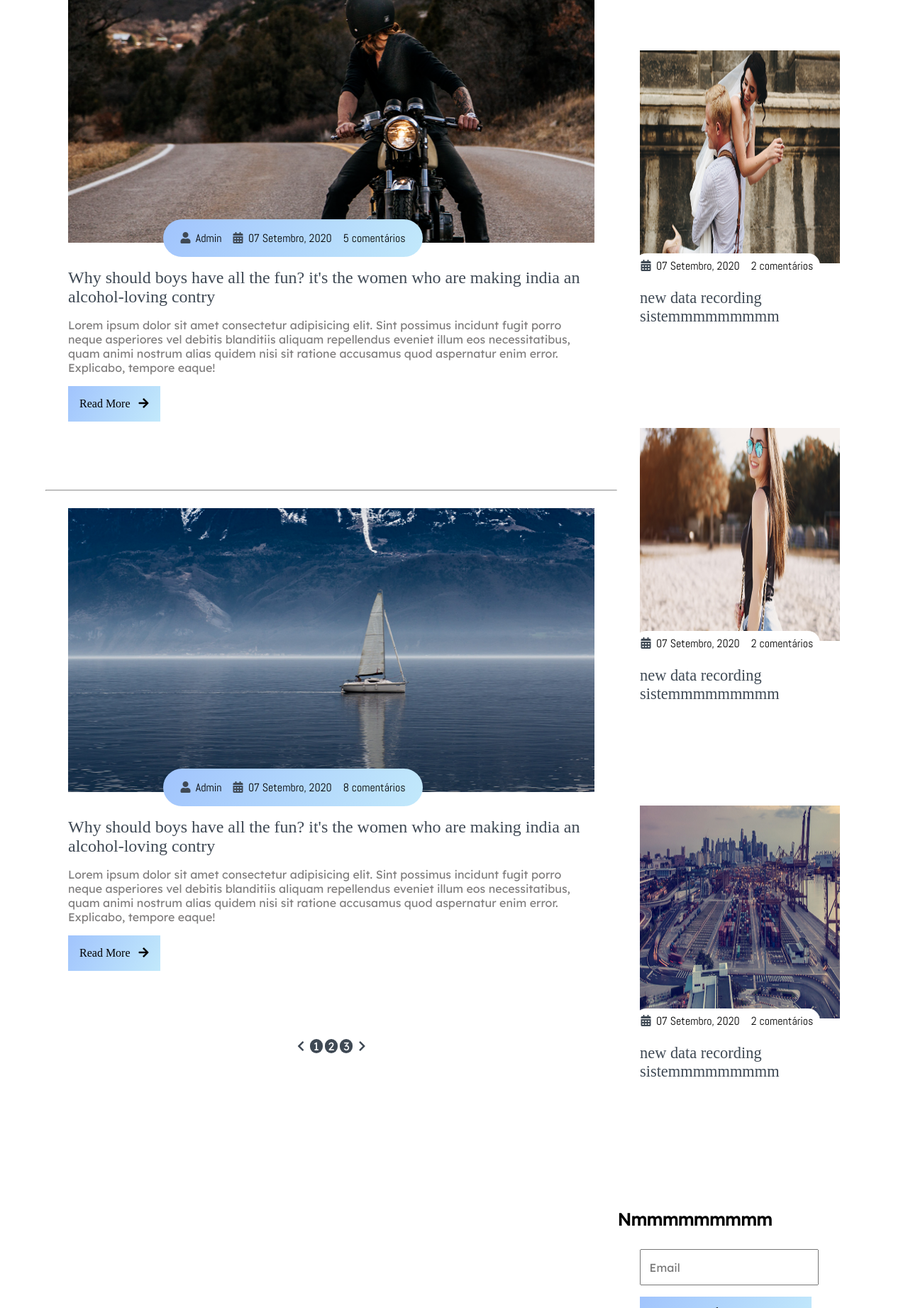
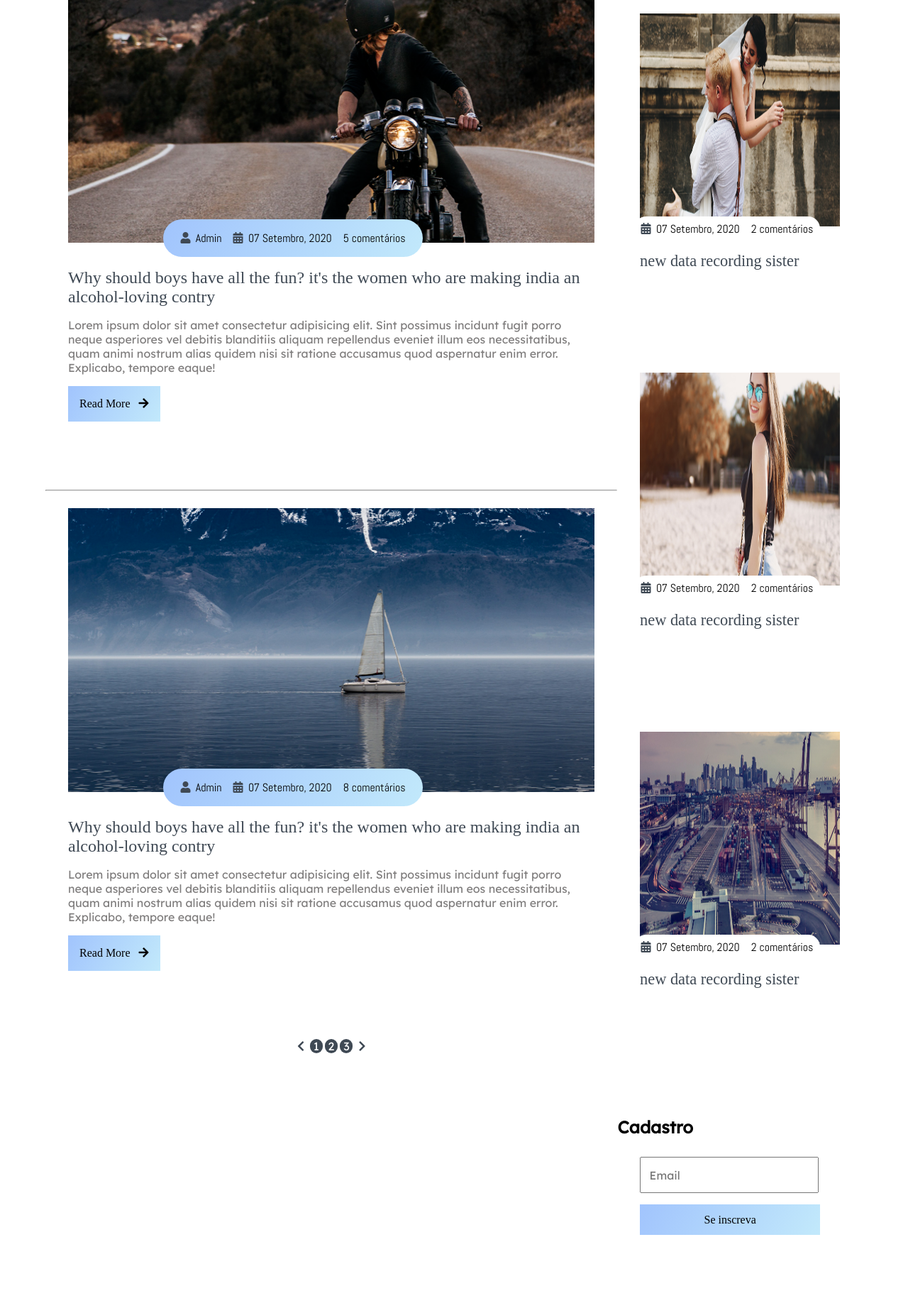
Before and after one commit to jaquelinesvb/site, a plain HTML site: page index.html in a window 1280 px wide. Shown: the part 3382-5225 px from the top of the page at 71% size. Drawn offline with Linux system fonts and the light colour scheme; a web font is replaced by a local one.

Commit message:
Add files via upload

```diff
--- a/index.html
+++ b/index.html
@@ -341,7 +341,7 @@
           </div>
         </div>
         <div class="post-title">
-         <a href="#">new data recording sistemmmmmmmmm</a>
+         <a href="#">new data recording sister</a>
 
         </div>
       </div>
@@ -358,7 +358,7 @@
           </div>
         </div>
         <div class="post-title">
-         <a href="#">new data recording sistemmmmmmmmm</a>
+         <a href="#">new data recording sister</a>
 
         </div>
       </div>
@@ -375,7 +375,7 @@
           </div>
         </div>
         <div class="post-title">
-         <a href="#">new data recording sistemmmmmmmmm</a>
+         <a href="#">new data recording sister</a>
 
         </div>
       </div>
@@ -392,7 +392,7 @@
           </div>
         </div>
         <div class="post-title">
-         <a href="#">new data recording sistemmmmmmmmm</a>
+         <a href="#">new data recording sister</a>
 
         </div>
       </div>
@@ -409,16 +409,16 @@
           </div>
         </div>
         <div class="post-title">
-         <a href="#">new data recording sistemmmmmmmmm</a>
+         <a href="#">new data recording sister</a>
 
         </div>
       </div>
     </div>
     <div class="newsletter"data-aos="fade-up" data-aos-delay="300">
-      <h2>Nmmmmmmmmm</h2>
+      <h2>Cadastro</h2>
       <div class="form-element">
         <input type="text" class="input-element" placeholder="Email">
-        <button class="btn form-btn">Substraiii</button>
+        <button class="btn form-btn">Se inscreva</button>
       </div>
     </div>
     <div class="popular-tags">
@@ -458,7 +458,7 @@
     </div>
     <div class="newsletter"data-aos="fade-right" data-aos-delay="200">
       <h2>Newsletter</h2>
-      <p>Stay ullllllllllllhhhh</p>
+      <p>Stay</p>
       <div class="form-element">
         <input type="text" placeholder="Email"><span><i class="fas fas-chevron-right"></i></span>
       </div>
```
